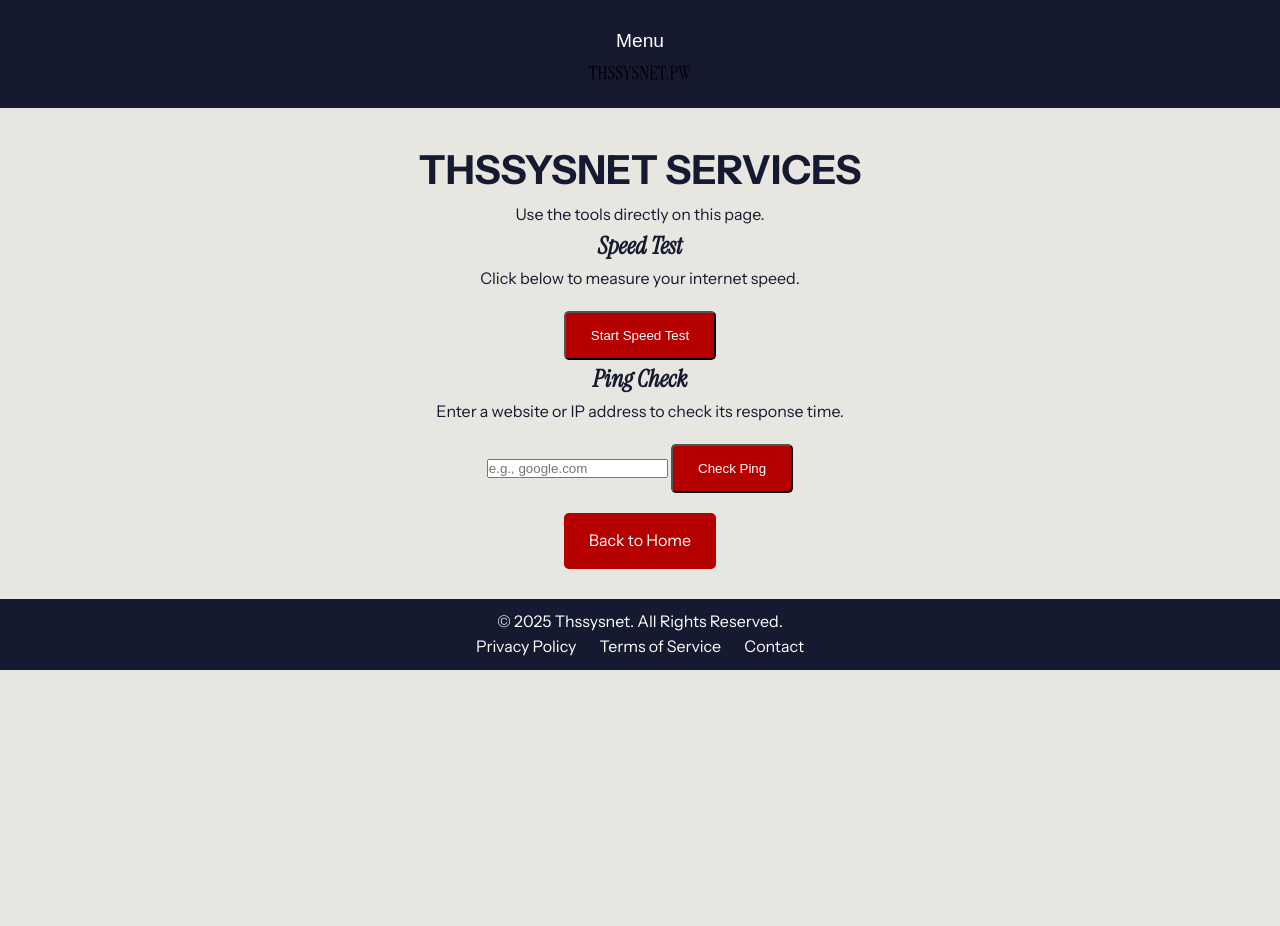
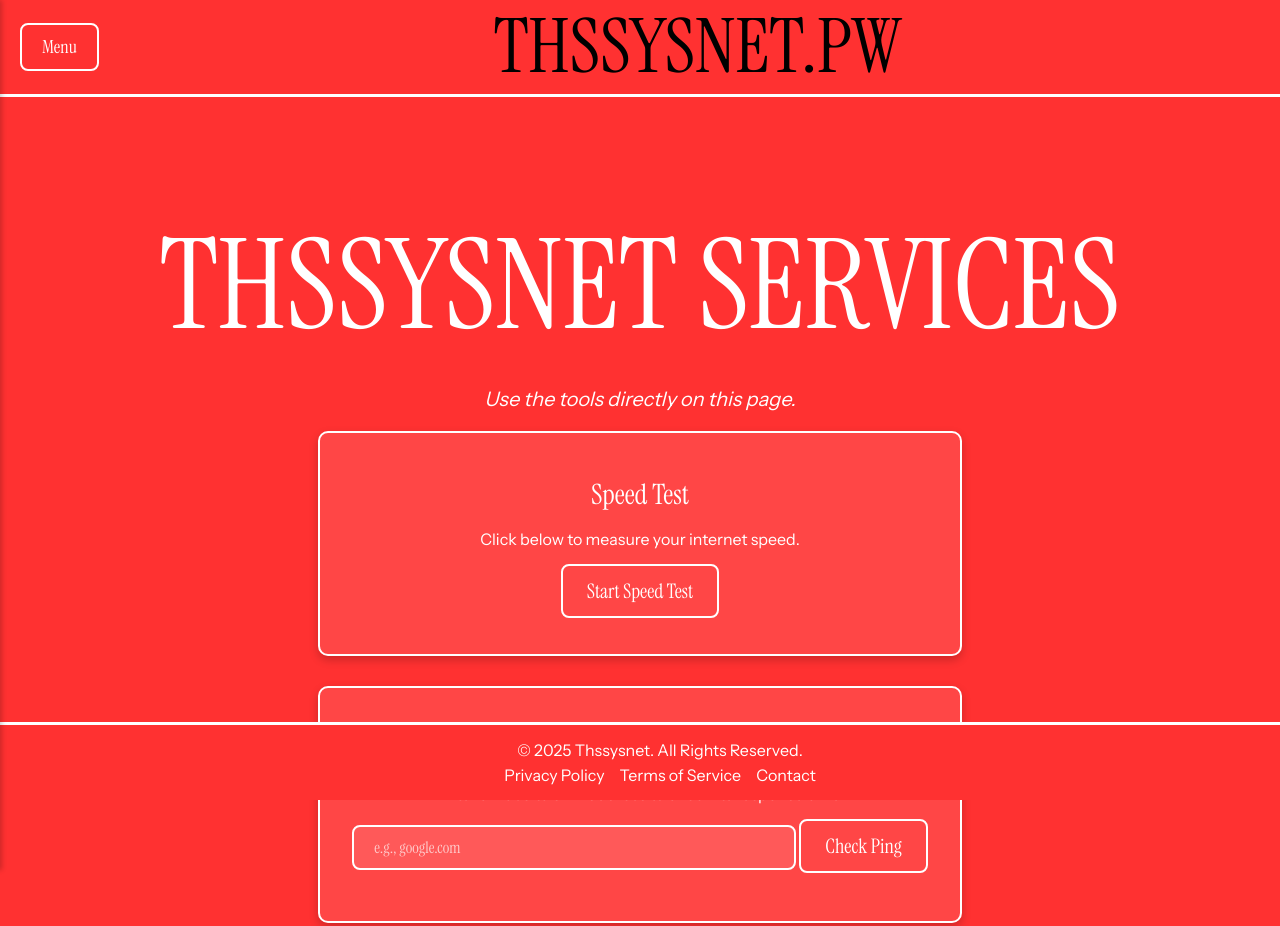
Before and after one commit to afitts-student/Thssysnet, a plain HTML site: page services.html in a window 1280 px wide. Shown: the top 926 px of the page. Before the commit the page ends 800 px from the top, so only its background shows below. Drawn offline with Linux system fonts and the light colour scheme.

Commit message:
Update styles.css
revert

```diff
--- a/styles.css
+++ b/styles.css
@@ -1,117 +1,264 @@
-/* Importing Google Fonts */
-@import url('https://fonts.googleapis.com/css2?family=Instrument+Sans:wght@400;700&family=Instrument+Serif:ital,wght@1,400;1,700&display=swap');
-
-/* General Reset */
-* {
+/* General Page Styles */
+body {
+  font-family: 'Instrument Sans', sans-serif;
+  background: #FF3131;
+  background-size: cover;
+  color: white;
+  text-align: center;
   margin: 0;
   padding: 0;
-  box-sizing: border-box;
+  transition: margin-left 0.3s ease-in-out;
 }
 
-body {
-  font-family: 'Instrument Sans', sans-serif;
-  color: #151A30; /* Navy text */
-  background-color: #E8E6E0; /* Stone background */
-  line-height: 1.6;
+/* Header */
+.header {
+  position: fixed;
+  top: 0;
+  width: 100%;
+  background: #FF3131;
+  padding: 15px 20px;
+  display: grid;
+  grid-template-columns: auto 1fr auto;
+  align-items: center;
+  z-index: 1000;
+  border-bottom: 3px solid white;
+  transition: background 0.3s, margin-left 0.3s ease-in-out;
 }
 
-h1, h2, h3, h4 {
-  font-family: 'Instrument Sans', sans-serif;
-  color: #151A30; /* Navy */
+.menu-btn {
+  font-size: 18px;
+  font-family: 'Instrument Serif', serif;
+  color: white;
+  background: transparent;
+  border: 2px solid white;
+  padding: 10px 20px;
+  border-radius: 8px;
+  cursor: pointer;
+  text-decoration: none;
+  transition: all 0.3s ease-in-out;
+}
+
+.menu-btn:hover {
+  background-color: white;
+  color: #FF3131;
+}
+
+.logo {
+  justify-self: center;
+}
+
+.logo img {
+  height: 60px;
+  transition: height 0.3s;
+}
+
+.header.shrink .logo img {
+  height: 40px;
+}
+
+/* Empty element to balance the menu button */
+.header-balance {
+  width: auto;
+}
+
+/* Sidebar Menu */
+.sidebar {
+  position: fixed;
+  left: -250px;
+  top: 0;
+  width: 250px;
+  height: 100%;
+  background: #FF3131;
+  box-shadow: 2px 0 5px rgba(0, 0, 0, 0.2);
+  transition: left 0.3s;
+  text-align: center;
+  padding-top: 70px;
+  z-index: 1100;
+}
+
+.sidebar a {
+  display: block;
+  padding: 20px;
+  text-decoration: none;
+  color: white;
+  font-size: 18px;
+  border-bottom: 1px solid white;
+}
+
+.sidebar a:hover {
+  background: white;
+  color: #FF3131;
+}
+
+/* Content */
+.content {
+  padding-top: 120px;
+  padding-bottom: 120px;
+  transition: margin-left 0.3s ease-in-out;
 }
 
 h1 {
-  font-size: 2.5rem;
-  font-weight: 700;
+  font-family: 'Instrument Serif', serif;
+  font-size: 125px;
+  font-weight: normal;
+  color: white;
+  margin-bottom: 10px;
 }
 
 h2 {
   font-family: 'Instrument Serif', serif;
-  font-style: italic;
+  font-size: 75px;
+  font-weight: normal;
+  color: white;
+  margin-bottom: 10px;
 }
 
-h3 {
-  font-family: 'Creattion', serif; /* If you uploaded Creattion from daFont */
-  font-style: normal;
+.intro-text {
+  font-size: 20px;
+  font-style: italic;
+  margin-bottom: 20px;
 }
 
-h4, .caption {
-  font-family: 'Instrument Sans', sans-serif;
-  text-transform: uppercase; /* Uppercase captions */
+/* Button Styling */
+.button {
+  padding: 12px 24px;
+  font-size: 20px;
+  font-family: 'Instrument Serif', serif;
+  color: white;
+  background-color: transparent;
+  border: 2px solid white;
+  border-radius: 8px;
+  cursor: pointer;
+  text-decoration: none;
+  display: inline-block;
+  transition: all 0.3s ease-in-out;
 }
 
-.sidebar {
-  position: fixed;
-  top: 0;
-  left: -250px;
-  height: 100%;
-  width: 250px;
-  background-color: #151A30; /* Navy sidebar */
-  color: white;
-  transition: left 0.3s ease-in-out;
+.button:hover {
+  background-color: white;
+  color: #FF3131;
 }
 
-.sidebar a {
+/* Footer */
+.footer {
+  position: fixed;
+  bottom: 0;
+  width: 100%;
+  background: #FF3131;
+  padding: 15px 20px;
+  z-index: 900;
+  border-top: 3px solid white;
+  transition: background 0.3s, margin-left 0.3s ease-in-out;
+}
+
+.footer-content {
+  display: flex;
+  flex-direction: column;
+  align-items: center;
+  width: 100%;
+  max-width: 1200px;
+  margin: 0 auto;
+}
+
+.footer-content p {
+  margin: 0;
+  font-size: 16px;
+  color: white;
+}
+
+.footer-links {
+  display: flex;
+  gap: 15px;
+  margin-top: 5px;
+}
+
+.footer a {
   color: white;
   text-decoration: none;
-  padding: 15px;
-  display: block;
-  border-bottom: 1px solid #B50000; /* Red separator */
+  transition: color 0.3s;
 }
 
-.sidebar a:hover {
-  background-color: #B50000; /* Red on hover */
+.footer a:hover {
+  color: black;
 }
 
-.menu-btn {
-  font-size: 1.2rem;
-  color: #FFFFFF;
-  background-color: #151A30;
-  border: none;
-  padding: 10px;
-  cursor: pointer;
+/* Services Page Styles */
+.service-container {
+  max-width: 600px;
+  margin: 0 auto 30px;
+  padding: 20px;
+  background: rgba(255, 255, 255, 0.1);
+  border: 2px solid white;
+  border-radius: 10px;
+  box-shadow: 0 4px 10px rgba(0, 0, 0, 0.2);
 }
 
-.header {
-  background-color: #151A30; /* Navy */
-  color: white;
-  padding: 20px;
-  text-align: center;
+.service-container h2 {
+  font-size: 28px;
+  margin-bottom: 15px;
 }
 
-.header .logo img {
-  width: 150px;
+.service-container p {
+  font-size: 16px;
+  margin-bottom: 15px;
 }
 
-.content {
-  margin-left: 0;
-  padding: 30px;
-  text-align: center;
+.service-container input {
+  width: 80%;
+  max-width: 400px;
+  padding: 10px 20px;
+  font-size: 16px;
+  font-family: 'Instrument Serif', serif;
+  color: white;
+  background-color: rgba(255, 255, 255, 0.1);
+  border: 2px solid white;
+  border-radius: 8px;
+  margin-bottom: 15px;
+  transition: all 0.3s ease-in-out;
 }
 
-.button {
-  display: inline-block;
-  background-color: #B50000; /* Red button */
-  color: #FFFFFF;
-  padding: 15px 25px;
-  text-decoration: none;
-  border-radius: 5px;
-  margin-top: 20px;
+.service-container input::placeholder {
+  color: rgba(255, 255, 255, 0.7);
 }
 
-.footer {
-  background-color: #151A30; /* Navy */
-  color: white;
-  text-align: center;
-  padding: 10px;
+.service-container input:focus {
+  outline: none;
+  background-color: white;
+  color: #FF3131;
 }
 
-.footer-links a {
-  color: white;
-  text-decoration: none;
-  margin: 0 10px;
+/* Responsive Design */
+@media screen and (max-width: 768px) {
+  h1 {
+    font-size: 50px;
+  }
+
+  h2 {
+    font-size: 40px;
+  }
+
+  .intro-text {
+    font-size: 16px;
+  }
+
+  .button {
+    font-size: 18px;
+    padding: 10px 20px;
+  }
+
+  .sidebar {
+    width: 200px;
+  }
+
+  .content {
+    padding-top: 100px;
+  }
+
+  .service-container {
+    padding: 15px;
+  }
+
+  .service-container h2 {
+    font-size: 22px;
+  }
 }
-
-.footer-links a:hover {
-  color: #B50000; /* Red hover effect */
-}
```
